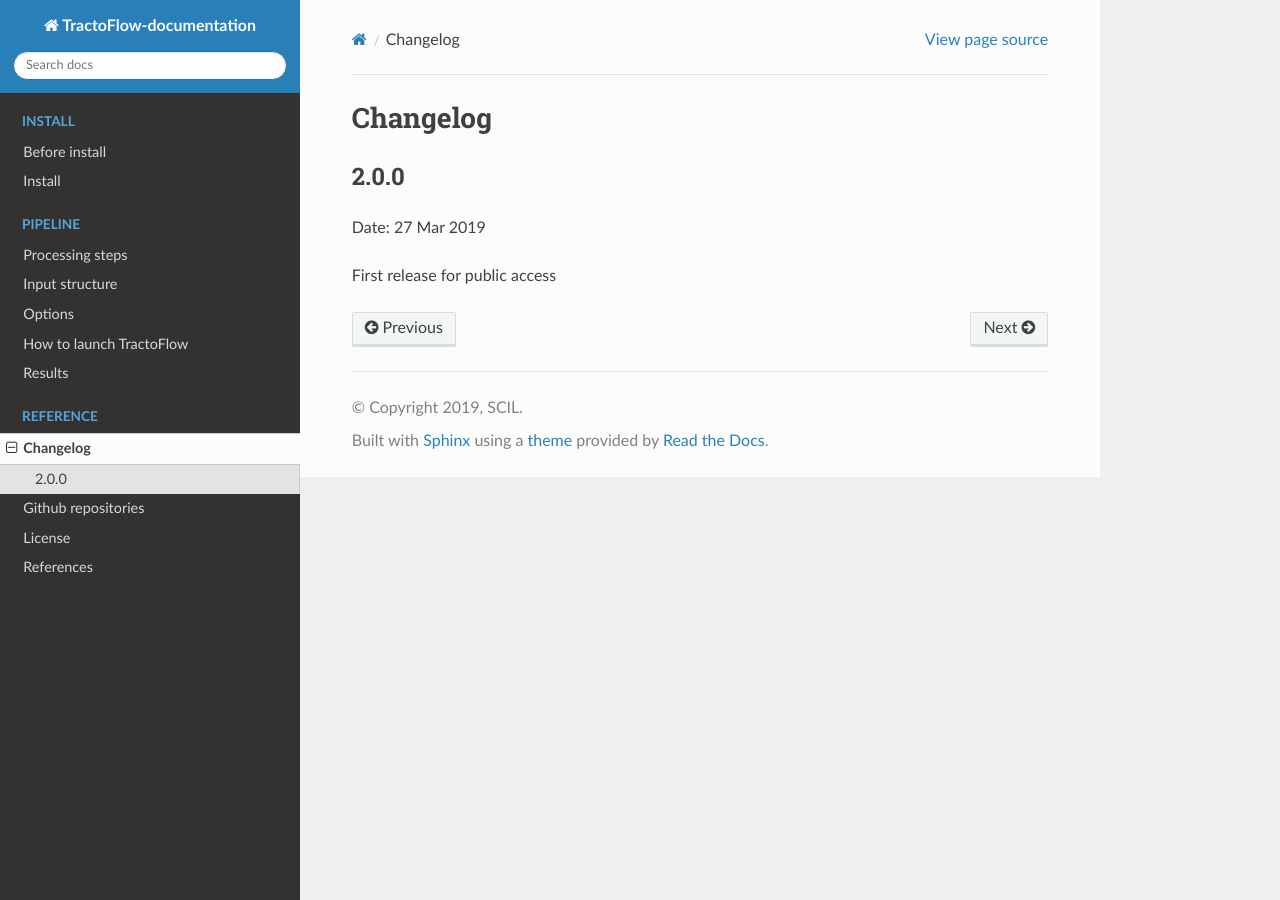
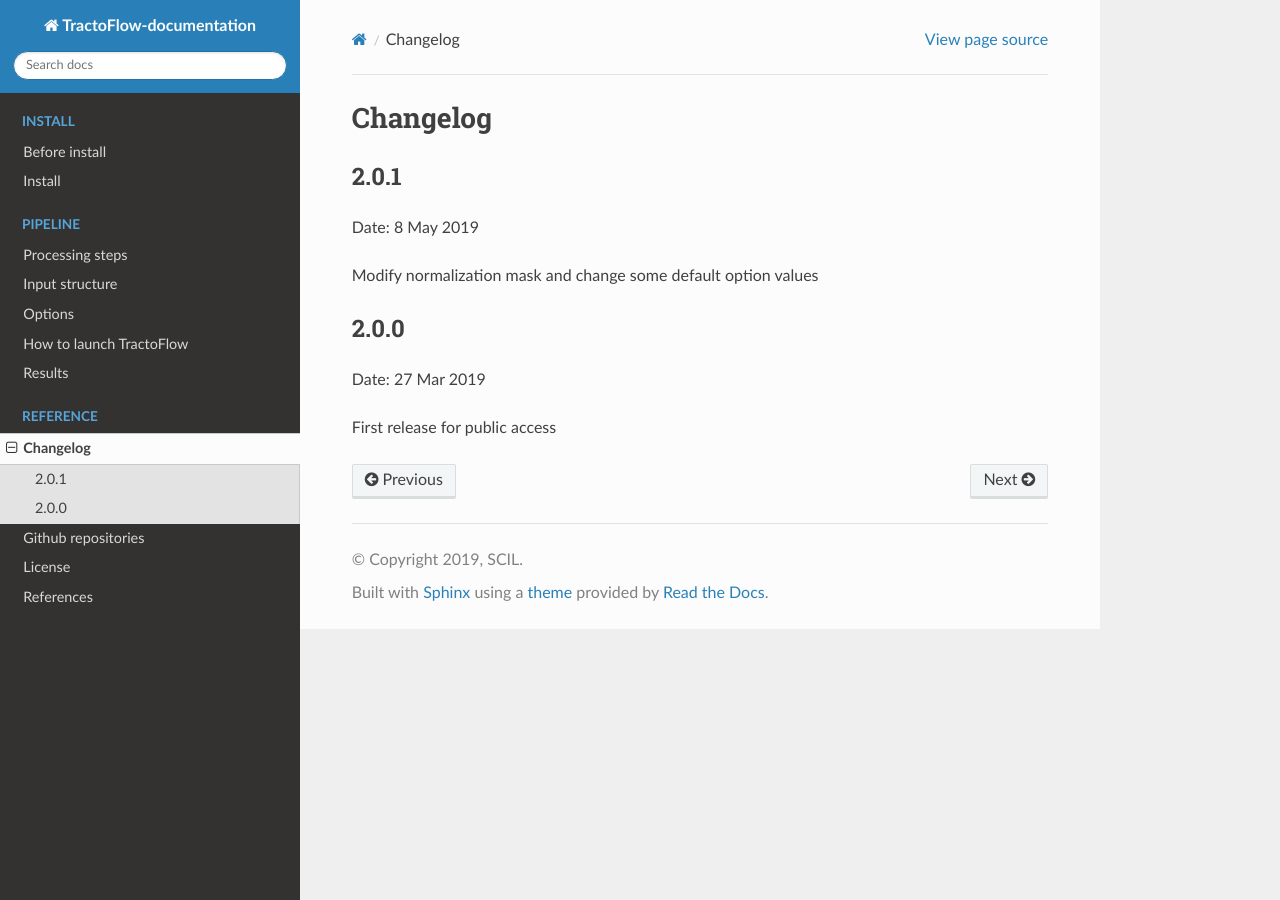
Before and after one commit to scilus/tractoflow_documentation, a Sphinx documentation site: the page built from source/reference/changelog.rst, in a window 1280 px wide. Built offline with Sphinx 7.4.7 and the Read the Docs theme 2.0.0, drawn with Linux system fonts in a browser that asks for light colours.

Commit message:
Update install and changelog for 2.0.1

```diff
--- a/source/installation/install.rst
+++ b/source/installation/install.rst
@@ -11,7 +11,7 @@ Download the last release of TractoFlow pipeline:
 
 ::
 
-    $> wget https://github.com/scilus/tractoflow/archive/2.0.0.zip && unzip 2.0.0.zip
+    $> wget https://github.com/scilus/tractoflow/archive/2.0.1.zip && unzip 2.0.1.zip
 
 For developers
 ##############
--- a/source/reference/changelog.rst
+++ b/source/reference/changelog.rst
@@ -1,5 +1,11 @@
 Changelog
 =========
+
+2.0.1
+#########
+Date: 8 May 2019
+
+Modify normalization mask and change some default option values
 
 2.0.0
 #########
```
